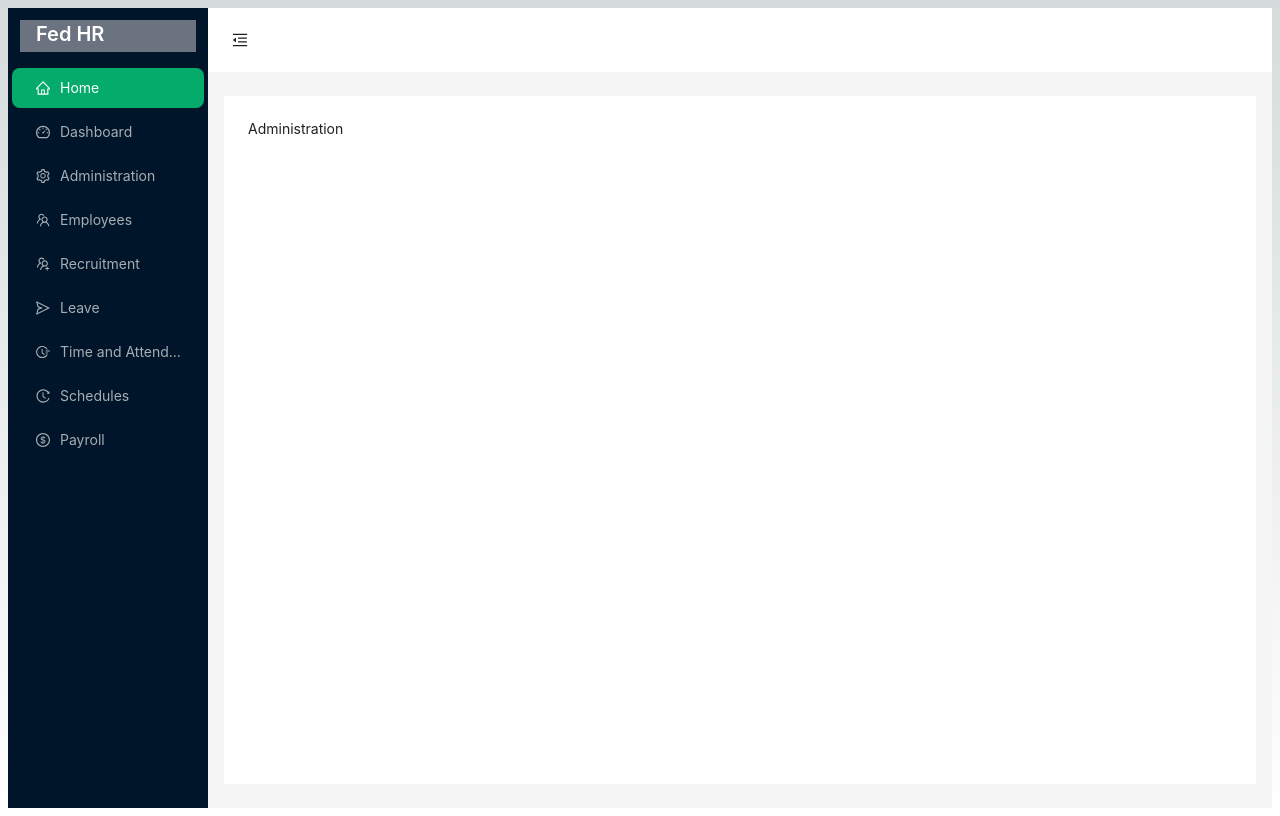
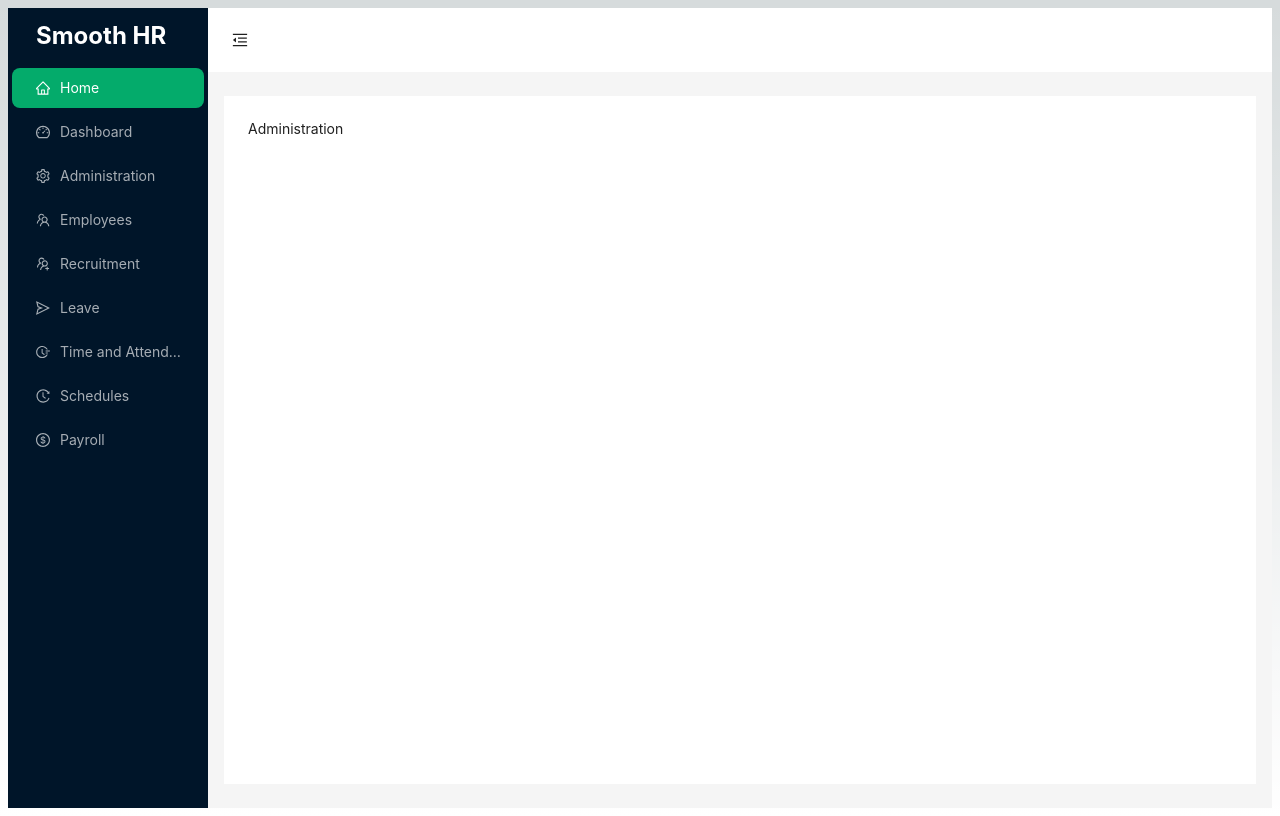
Before and after one commit to manpikingillz/fedhr-nextjs-antd, a Next.js app: page /hr/administration in a window 1280 px wide. Built offline with nearby package versions, Linux system fonts and the light colour scheme.

Commit message:
change logo and name to smooth hr

```diff
--- a/src/app/hr/layout.tsx
+++ b/src/app/hr/layout.tsx
@@ -126,11 +126,11 @@ export default function App({children}: {children: React.ReactNode}) {
   return (
     <Layout style={{minHeight: '100vh'}}>
       <Sider trigger={null} collapsible collapsed={collapsed}>
-        <div className="h-8 m-3 bg-gray-500 font-semibold text-xl flex-1 items-center">
+        <div className="h-8 m-3 font-bold text-2xl flex-1 items-center">
           {
             collapsed ?
-            <span className="text-white ml-1" v-if="collapsed">Fed</span> :
-            <span className="ml-4 text-white">Fed HR</span>
+            <span className="text-white ml-1" v-if="collapsed">SHR</span> :
+            <span className="ml-4 text-white">Smooth HR</span>
           }
         </div>
         <Menu
```
